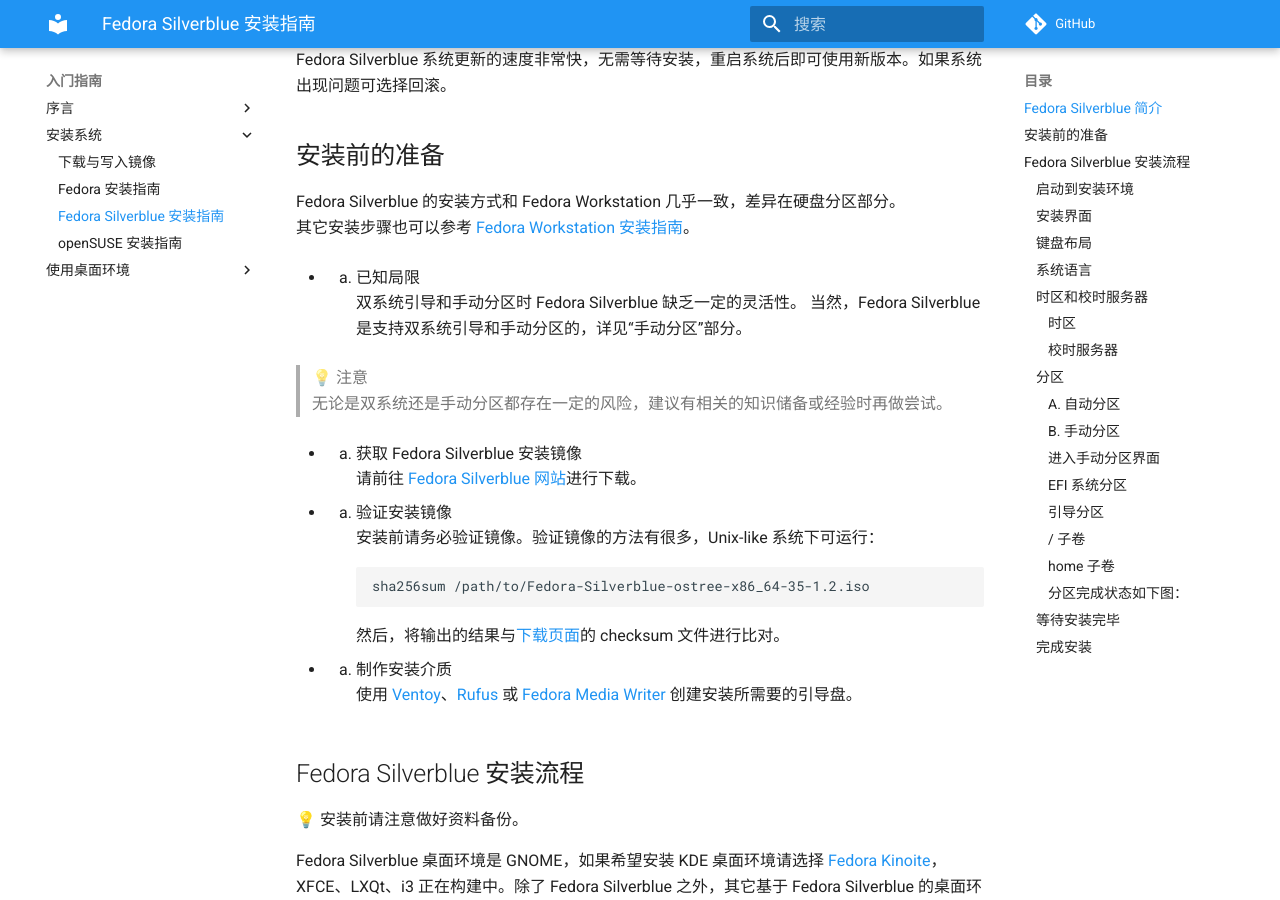
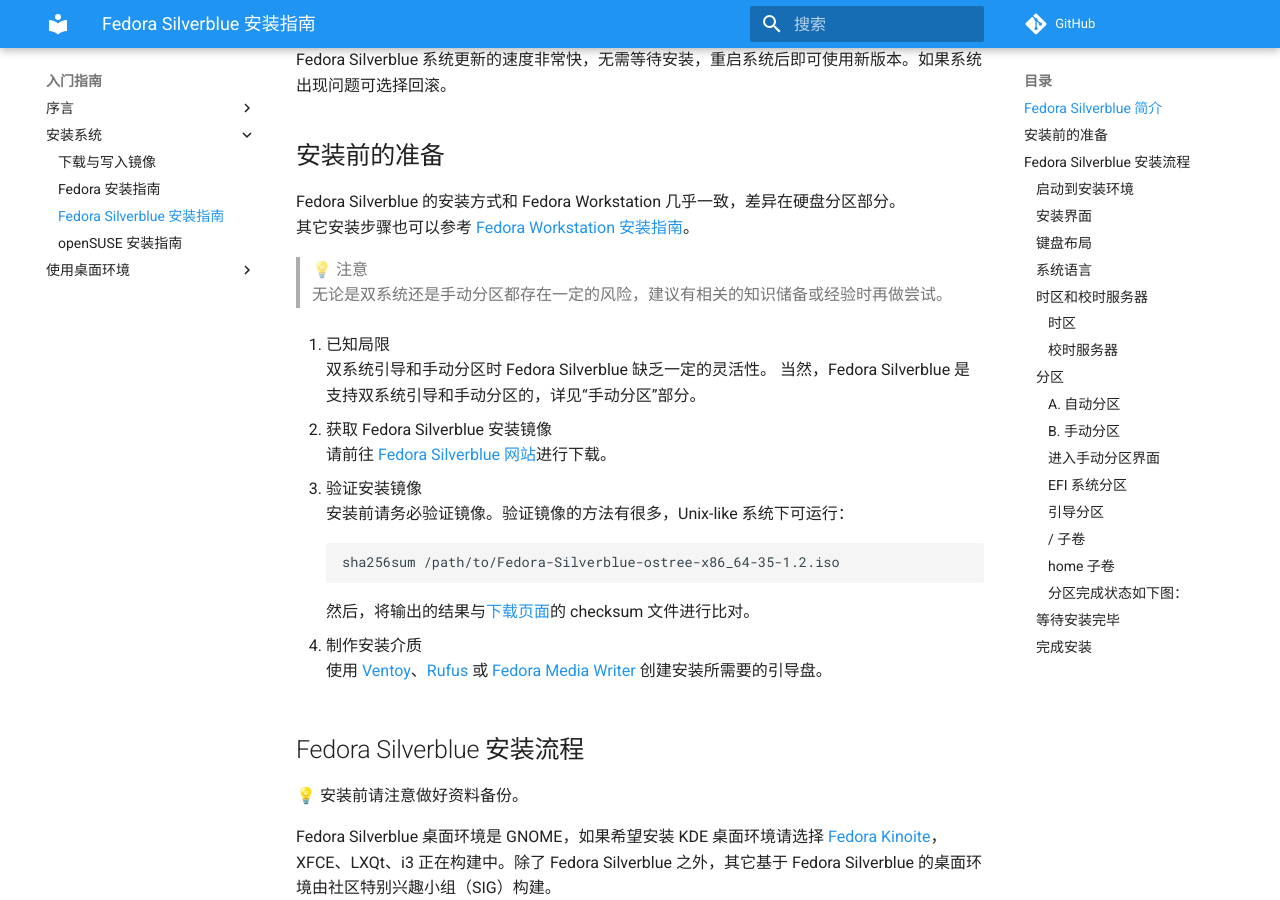
Before and after one commit to linuxhitchhiker/THGLG, an MkDocs documentation site: the page built from docs/entry/installation/fedora-silverblue.md, in a window 1280 px wide and 900 px high, scrolled down 802 px. Built offline with MkDocs 1.6.1 and Material for MkDocs 9.7.7, drawn with Linux system fonts in a browser that asks for light colours; comment, search, counter and statistics services are not loaded.

````diff
--- a/docs/entry/installation/fedora-silverblue.md
+++ b/docs/entry/installation/fedora-silverblue.md
@@ -16,24 +16,24 @@ Fedora Silverblue 系统更新的速度非常快，无需等待安装，重启
 Fedora Silverblue 的安装方式和 Fedora Workstation 几乎一致，差异在硬盘分区部分。
 其它安装步骤也可以参考 [Fedora Workstation 安装指南](https://docs.fedoraproject.org/en-US/docs/)。
 
-* 1. <span id="limitations">已知局限</span>
+> 💡️ 注意
+> 无论是双系统还是手动分区都存在一定的风险，建议有相关的知识储备或经验时再做尝试。
+
+1. <span id="limitations">已知局限</span>
 双系统引导和手动分区时 Fedora Silverblue 缺乏一定的灵活性。
 当然，Fedora Silverblue 是支持双系统引导和手动分区的，详见“手动分区”部分。
 
-> 💡️ 注意
-> 无论是双系统还是手动分区都存在一定的风险，建议有相关的知识储备或经验时再做尝试。
-
-* 2. 获取 Fedora Silverblue 安装镜像
+2. 获取 Fedora Silverblue 安装镜像
 请前往 [Fedora Silverblue 网站](https://silverblue.fedoraproject.org/)进行下载。
 
-* 3. 验证安装镜像
+3. 验证安装镜像
     安装前请务必验证镜像。验证镜像的方法有很多，Unix-like 系统下可运行：
     ```
     sha256sum /path/to/Fedora-Silverblue-ostree-x86_64-35-1.2.iso
     ```
     然后，将输出的结果与[下载页面](https://silverblue.fedoraproject.org/)的 checksum 文件进行比对。
 
-* 4. 制作安装介质
+4. 制作安装介质
 使用 [Ventoy](https://www.ventoy.net/cn/index.html)、[Rufus](https://rufus.ie/zh/) 或 [Fedora Media Writer](https://silverblue.fedoraproject.org/download) 创建安装所需要的引导盘。
 
 ## Fedora Silverblue 安装流程
````
